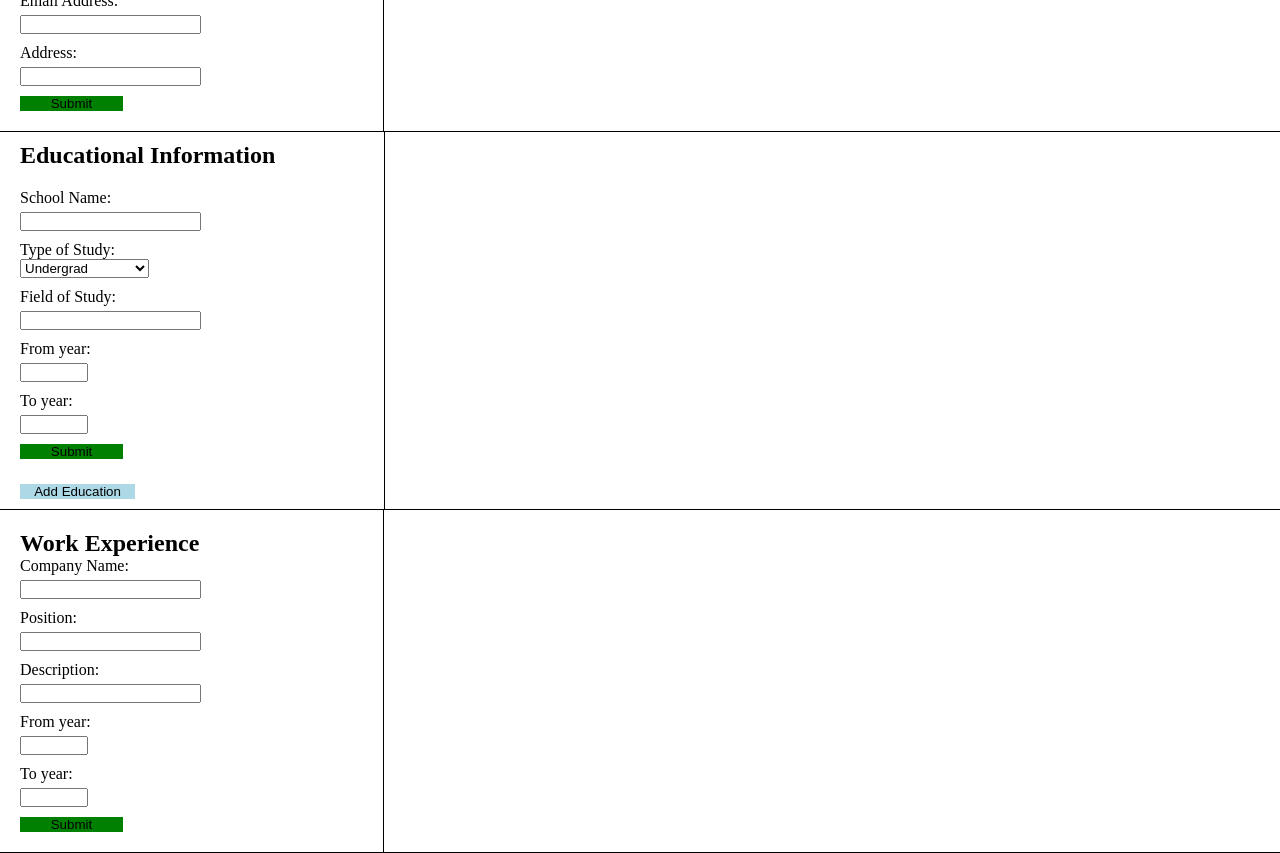
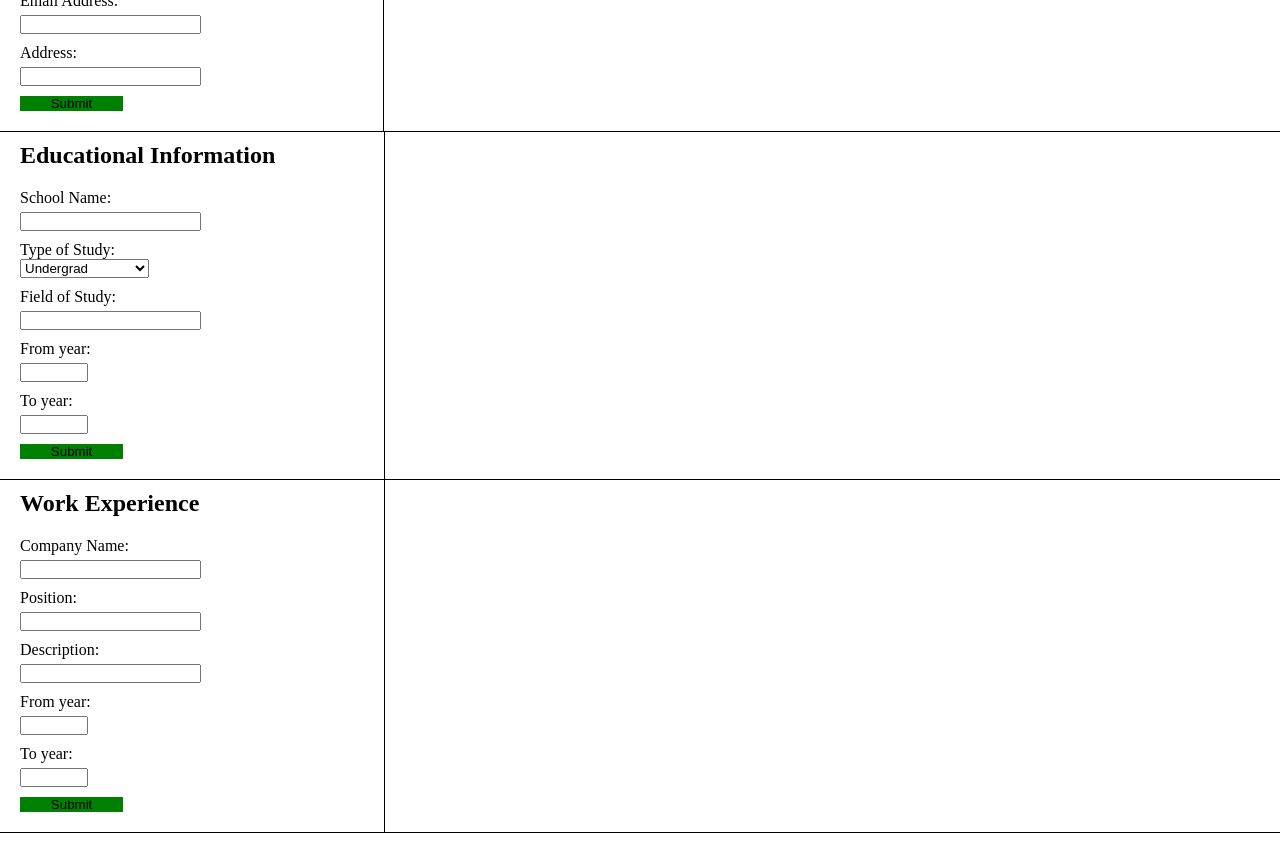
Before and after one commit to oniids13/cv-maker, a React (Vite) app: page / in a window 1280 px wide. Shown: the part 300-1153 px from the top of the page. Built offline with nearby package versions, Linux system fonts and the light colour scheme.

Commit message:
Done logic

```diff
--- a/src/components/Education.jsx
+++ b/src/components/Education.jsx
@@ -9,11 +9,12 @@ function Education() {
       fieldOfStudy: "",
       fromYear: "",
       toYear: "",
-      isEditing: true,
+      submitted: false,
     },
   ]);
 
   const [details, setDetails] = useState([]);
+  const [editingIndex, setEditingIndex] = useState(null)
 
   function handleChange(e, index) {
     const { name, value } = e.target;
@@ -28,24 +29,30 @@ function Education() {
   function handleSubmit(e, index) {
     e.preventDefault();
 
+    setFormValues((prev) =>
+      prev.map((form, i) =>
+        i === index ? {...form, submitted: true} : form
+      )
+    )
+
+    if (editingIndex === null) {
       setDetails((prevDetails) => [
         ...prevDetails,
         { ...formValues[index] },
       ]);
-
-    setFormValues((prev) =>
-      prev.map((form, i) =>
-        i === index ? { ...form, isEditing: false } : form
+    } else {
+      setDetails((prev) =>
+        prev.map((detail, i) =>
+          i === editingIndex ? formValues[index] : detail
         )
       );
+
+      setEditingIndex(null)
+    }
   }
 
   function handleEdit(index) {
-    setFormValues((prev) =>
-      prev.map((form, i) =>
-        i === index ? { ...form, isEditing: true } : form
-      )
-    );
+    setEditingIndex(index)
   }
 
   function addNewForm() {
@@ -57,14 +64,13 @@ function Education() {
         fieldOfStudy: "",
         fromYear: "",
         toYear: "",
-        isEditing: true,
       },
     ]);
   }
 
   function handleDelete(index) {
     setFormValues((prev) => prev.filter((_, i) => i !== index));
-    setDetails((prevDetails) => prevDetails.filter((_, i) => i !== index));
+    setDetails((prev) => prev.filter((_, i) => i !== index));
   }
 
   return (
@@ -80,7 +86,7 @@ function Education() {
                   name="school"
                   values={form.school}
                   handleChange={(e) => handleChange(e, index)}
-                  isDisabled={!form.isEditing}
+                  isDisabled={form.submitted && editingIndex !== index}
                 />
                 <label>
                   Type of Study:
@@ -89,7 +95,8 @@ function Education() {
                     name="studyType"
                     value={form.studyType}
                     onChange={(e) => handleChange(e, index)}
-                    disabled={!form.isEditing}
+                    disabled={form.submitted && editingIndex !== index}
+                    required
                   >
                     <option value="Undergrad">Undergrad</option>
                     <option value="Bachelors Degree">Bachelors Degree</option>
@@ -103,52 +110,49 @@ function Education() {
                   name="fieldOfStudy"
                   values={form.fieldOfStudy}
                   handleChange={(e) => handleChange(e, index)}
-                  isDisabled={!form.isEditing}
+                  isDisabled={form.submitted && editingIndex !== index}
                 />
                 <Year
                   label="From year"
                   name="fromYear"
                   value={form.fromYear}
                   handleChange={(e) => handleChange(e, index)}
-                  isDisabled={!form.isEditing}
+                  isDisabled={form.submitted && editingIndex !== index}
                 />
                 <Year
                   label="To year"
                   name="toYear"
                   value={form.toYear}
                   handleChange={(e) => handleChange(e, index)}
-                  isDisabled={!form.isEditing}
+                  isDisabled={form.submitted && editingIndex !== index}
                 />
-                {form.isEditing ? (
+                {!form.submitted ? (
                   <button className="submit" type="submit">
                     Submit
                   </button>
                 ) : (
-                  ""
+                  editingIndex === index && (
+                    <button className="submit" type="submit">
+                      Save
+                    </button>
+                  )
                 )}
               </form>
-              {!form.isEditing ? (
+              {form.submitted && editingIndex !== index && (
                 <>
-                  <button className="edit" onClick={() => handleEdit(index)}>
-                    Edit
-                  </button>
+                    <button className="edit" onClick={() => handleEdit(index)}>Edit</button>
                     <br />
-                  <button
-                    className="delete"
-                    onClick={() => handleDelete(index)}
-                  >
-                    Delete
-                  </button>
+                    {details.length > 1 && <button className="delete" onClick={() => handleDelete(index)}>Delete</button> }
                 </>
-              ) : (
-                ""
                 )}
             </div>
           ))}
-
+          {details.length > 0 ? (
             <button className="add" onClick={addNewForm}>
             Add Education
           </button>
+          ) : ''}
+
 
       </div>
 
@@ -187,6 +191,7 @@ function Input({ label, type, name, values, handleChange, isDisabled }) {
         value={values}
         onChange={handleChange}
         disabled={isDisabled}
+        required
       />
     </label>
   );
@@ -206,6 +211,7 @@ function Year({ label, name, value, handleChange, isDisabled }) {
         min="1970"
         max="2099"
         step="1"
+        required
       />
     </label>
   );
--- a/src/components/Work.jsx
+++ b/src/components/Work.jsx
@@ -5,96 +5,165 @@ import WorkOutlineOutlinedIcon from '@mui/icons-material/WorkOutlineOutlined';
 
 function Experience() {
 
-    const [formValues, setFormValues] = useState({
+    const [formValues, setFormValues] = useState([
+        {
         company: '',
         position: '',
         description: '',
         fromYear: '',
-        toYear: ''
-    })
+        toYear: '',
+        submitted: false,
+        },
+    ])
 
-    const [details, setDetails] = useState(null)
-    const [isEditing, setIsEditing] = useState(true)
+    const [details, setDetails] = useState([])
+    const [editingIndex, setEditingIndex] = useState(null)
 
 
-    function handleChange(e) {
+    function handleChange(e, index) {
         const {name, value} = e.target
 
-        setFormValues((prev) => ({
-            ...prev,
-            [name]: value
-        }))
+        setFormValues((prev) =>
+            prev.map((form, i) =>
+                i === index ? { ...form, [name]: value} : form
+            )
+        )
     }
 
-    function handleSubmit(e) {
+    function handleSubmit(e, index) {
         e.preventDefault()
-        setDetails(formValues)
-        setIsEditing(false)
+
+
+        setFormValues((prev) =>
+            prev.map((form, i) =>
+              i === index ? {...form, submitted: true} : form
+            )
+          )
+
+       if (editingIndex === null) {
+            setDetails((prevDetails) => [
+                ...prevDetails,
+                { ...formValues[index] },
+            ]);
+        } else {
+            setDetails((prev) =>
+                prev.map((detail, i) =>
+                i === editingIndex ? formValues[index] : detail
+                )
+            );
+
+            setEditingIndex(null)
+        }
     }
 
-    function handleEdit() {
-        setIsEditing(true)
+    function handleEdit(index) {
+        setEditingIndex(index)
+    }
+
+    function addNewForm() {
+        setFormValues((prev) => [
+            ...prev,
+            {
+                school: "",
+                studyType: "",
+                fieldOfStudy: "",
+                fromYear: "",
+                toYear: "",
+            }
+        ])
+    }
+
+    function handleDelete(index) {
+        setFormValues((prev) => prev.filter((_, i) => i !== index))
+        setDetails((prev) => prev.filter((_, i) => i !== index))
     }
 
     return (
         <div className="work-info">
-            <div className="work-info-form">
+            <div className="work-info-container">
                 <h2>Work Experience</h2>
-                <form onSubmit={handleSubmit}>
+                {formValues.map((form, index) => (
+                     <div key={index} className="work-info-form">
+                     <form onSubmit={(e) => handleSubmit(e, index)}>
                          <Input
                          label="Company Name"
                          type="text"
                          name="company"
-                    values={formValues.company}
-                    handleChange={handleChange}
-                    isDisabled={!isEditing} />
+                         values={form.company}
+                         handleChange={(e) => handleChange(e, index)}
+                         isDisabled={form.submitted && editingIndex !== index} />
                          <Input
                              label="Position"
                              type="text"
                              name='position'
-                        values={formValues.position}
-                        handleChange={handleChange}
-                        isDisabled={!isEditing}
+                             values={form.position}
+                             handleChange={(e) => handleChange(e, index)}
+                             isDisabled={form.submitted && editingIndex !== index}
                          />
                          <Input
                              label="Description"
                              type="text"
                              name="description"
-                        values={formValues.description}
-                        handleChange={handleChange}
-                        isDisabled={!isEditing} />
+                             values={form.description}
+                             handleChange={(e) => handleChange(e, index)}
+                             isDisabled={form.submitted && editingIndex !== index} />
                            <Year
                              label="From year"
                              name="fromYear"
-                        values={formValues.fromYear}
-                        handleChange={handleChange}
-                        isDisabled={!isEditing} />
+                             values={form.fromYear}
+                             handleChange={(e) => handleChange(e, index)}
+                             isDisabled={form.submitted && editingIndex !== index} />
                            <Year
                              label="To year"
                              name="toYear"
-                        values={formValues.toYear}
-                        handleChange={handleChange}
-                        isDisabled={!isEditing} />
-                        {isEditing ? (
-                        <button className="submit" type="submit">Submit</button>
-                    ) : ""}
+                             values={form.toYear}
+                             handleChange={(e) => handleChange(e, index)}
+                             isDisabled={form.submitted && editingIndex !== index} />
+                            {!form.submitted ? (
+                                <button className="submit" type="submit">
+                                    Submit
+                                </button>
+                                ) : (
+                                editingIndex === index && (
+                                    <button className="submit" type="submit">
+                                    Save
+                                    </button>
+                                )
+                                )}
                             </form>
-                {!isEditing ? (
-                    <button className="edit" onClick={handleEdit}>Edit</button>
-                 ) : ""}
+                            {form.submitted && editingIndex !== index && (
+                                <>
+                                    <button className="edit" onClick={() => handleEdit(index)}>Edit</button>
+                                    <br />
+                                    {details.length > 1 && <button className="delete" onClick={() => handleDelete(index)}>Delete</button> }
+                                </>
+                                )}
                             </div>
-            {details ? (
+                        ))}
+                        {details.length > 0 ? (
+                            <button className="add" onClick={addNewForm}>
+                            Add Work
+                        </button>
+                        ) : ''}
+            </div>
+
+            {details.length > 0 && (
                     <div className="work-info-field">
                         <WorkOutlineOutlinedIcon />
                         <h2>Work Experience</h2>
-                        <h3>{details.position}</h3>
-                        <Contact info={details.company} />
-                        <Contact info={details.description} />
-                        <Contact info={`From: ${details.fromYear}`} />
-                        <Contact info={`To: ${details.toYear}`} />
+
+                        <div className="work-field-container">
+                            {details.map((detail, index) => (
+                                <div key={index} className="work-info-sec">
+                                    <h3>{detail.position}</h3>
+                                    <Contact info={detail.company} />
+                                    <Contact info={detail.description} />
+                                    <Contact info={`From: ${detail.fromYear}`} />
+                                    <Contact info={`To: ${detail.toYear}`} />
                                 </div>
-                ) : (
-                    ""
+                            ))}
+                        </div>
+                    </div>
                 )}
             </div>
     )
--- a/src/styles/style.css
+++ b/src/styles/style.css
@@ -16,19 +16,21 @@ header {
     border-bottom: 1px solid;
 }
 
-.gen-info-form, .work-info-form{
+.gen-info-form{
     width: 30vw;
     padding: 20px;
     border-right: 1px solid black;
 }
 
-.educ-info-form {
+.educ-info-form,
+.work-info-form {
     width: 30vw;
     padding: 20px;
 }
 
 
-.educ-info-container {
+.educ-info-container,
+.work-info-container {
     display: flex;
     flex-direction: column;
     max-height: 420px;
@@ -37,31 +39,40 @@ header {
     border-right: 1px solid black;
 }
 
-.educ-info-container::-webkit-scrollbar {
+.educ-info-container::-webkit-scrollbar,
+.work-info-container::-webkit-scrollbar {
     width: 0;
 }
 
-.educ-info-container h2 {
+.educ-info-container h2,
+.work-info-container h2 {
     padding-left: 20px;
     padding-top: 10px;
 }
 
-.educ-info-container .add {
+.educ-info-container .add,
+.work-info-container .add {
     margin-left: 20px;
     margin-bottom: 10px;
 }
 
-.educ-info-sec {
+.educ-info-sec,
+.work-info-sec {
     display: flex;
     flex-direction: column;
     gap: 10px;
     margin-bottom: 30px;
+    max-width: 300px;
 }
 
-.educ-field-container {
+.educ-field-container,
+.work-field-container {
     display: flex;
-    justify-content: space-between;
+    flex-wrap: wrap;
+    justify-content: start;
     padding-top: 20px;
+    gap: 5rem;
+
 }
 
 .gen-info-form h2 {
```
Lines whose indentation alone changed are shown as unchanged.
